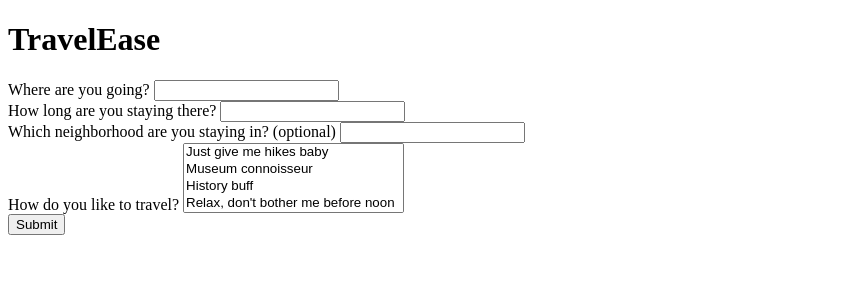
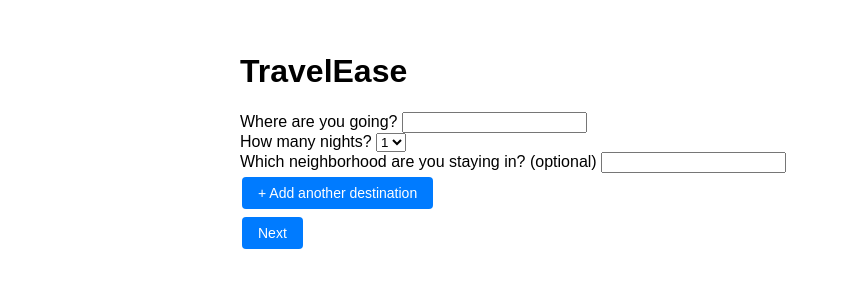
Before and after one commit to jbenadiva/travelease.ai, a Flask app: page / in a window 1280 px wide. Shown: the top 300 px of the page, without its empty margins (0-841 px from the left). Run offline with Flask 2, Linux system fonts and the light colour scheme.

Commit message:
Update UI and new feature to add new destination

```diff
--- a/app.py
+++ b/app.py
@@ -13,31 +13,39 @@
 @app.route("/", methods=("GET", "POST"))
 def index():
     if request.method == "POST":
-        location = request.form["location"]
-        days = request.form["days"]
-        neighborhood = request.form["neighborhood"]
+        locations = request.form.getlist("location")
+        nights = request.form.getlist("nights")
+        neighborhoods = request.form.getlist("neighborhood")
         travel_desires = request.form.getlist("travel_desires")
+
+        prompt = generate_prompt(locations, nights, neighborhoods, travel_desires)
         response = openai.Completion.create(
             model="text-davinci-003",
-            prompt=generate_prompt(location, days, neighborhood, travel_desires),
+            prompt=prompt,
             temperature=0.6,
             max_tokens=3000,  # Increase this value to allow longer responses
         )
-        return redirect(url_for("index", result=response.choices[0].text))
+        result = response.choices[0].text
+        return render_template("index.html", result=result)
 
-    result = request.args.get("result")
-    return render_template("index.html", result=result)
+    return render_template("index.html")
 
 
-def generate_prompt(location, days, neighborhood, travel_desires):
-    if neighborhood:
-        neighborhood_prompt = f", staying in the {neighborhood} neighborhood"
-    else:
-        neighborhood_prompt = ""
+def generate_prompt(locations, nights, neighborhoods, travel_desires):
+    travel_desires_prompt = ", ".join(travel_desires)
+    itinerary_prompts = []
 
-    travel_desires_str = ", ".join(travel_desires)
+    for i, location in enumerate(locations):
+        nights_str = str(nights[i]) if i < len(nights) else "unknown number of"
+        neighborhood_prompt = f" and they would like to stay in {neighborhoods[i]}" if i < len(neighborhoods) and \
+                                                                                       neighborhoods[i] else ""
+        itinerary_prompt = f"Destination {i + 1}: {location}\nYou have a new client who is looking to spend {nights_str} days in {location}{neighborhood_prompt}."
+        itinerary_prompts.append(itinerary_prompt)
 
-    return f"""You are a seasoned travel agent, and you have a knack for customizing the perfect schedule for those traveling with you, including finding some hidden gems. You are fun, cool, and great to speak with. You have a new client who is looking to spend {days} days in {location}{neighborhood_prompt}. They {travel_desires_str}. Please set up a full itinerary for them with an hour-by-hour breakdown."""
+    itinerary_prompt_combined = "\n".join(itinerary_prompts)
+    prompt = f"Here is your client's travel itinerary:\n{itinerary_prompt_combined}\n\nThey have mentioned that they are interested in the following activities: {travel_desires_prompt} Please create a personalized travel itinerary for them."
+
+    return prompt
 
 
 if __name__ == "__main__":
--- /dev/null
+++ b/static/script.js
@@ -0,0 +1,74 @@
+let destinationCount = 1;
+
+function addDestination() {
+  // Get the values from the current inputs
+  const currentLocation = document.querySelector("input[name='location']").value;
+  const currentNights = document.querySelector("select[name='nights[]']").value;
+  const currentNeighborhood = document.querySelector("input[name='neighborhood']").value;
+
+  // Replace the current inputs with static text
+  const destination = document.querySelector(".destination");
+  destination.innerHTML = `Location: ${currentLocation}<br>Nights: ${currentNights}<br>Neighborhood: ${currentNeighborhood || "N/A"}<br><br>`;
+
+  // Add a new set of inputs
+  addNewDestinationInputs();
+}
+
+function addNewDestinationInputs() {
+  destinationCount++;
+  const destinationGroup = document.createElement("div");
+  destinationGroup.className = "destination-group";
+
+  const locationLabel = document.createElement("label");
+  locationLabel.textContent = "Location:";
+  destinationGroup.appendChild(locationLabel);
+
+  const locationInput = document.createElement("input");
+  locationInput.type = "text";
+  locationInput.name = "location";
+  destinationGroup.appendChild(locationInput);
+
+  const nightsLabel = document.createElement("label");
+  nightsLabel.textContent = "How many nights?";
+  destinationGroup.appendChild(nightsLabel);
+
+  const nightsInput = document.createElement("select");
+  nightsInput.name = "nights[]";
+  for (let i = 1; i <= 6; i++) {
+    const option = document.createElement("option");
+    option.value = i;
+    option.textContent = i;
+    nightsInput.appendChild(option);
+  }
+  nightsInput.required = true;
+  destinationGroup.appendChild(nightsInput);
+
+  const neighborhoodLabel = document.createElement("label");
+  neighborhoodLabel.textContent = "Neighborhood (optional):";
+  destinationGroup.appendChild(neighborhoodLabel);
+
+  const neighborhoodInput = document.createElement("input");
+  neighborhoodInput.type = "text";
+  neighborhoodInput.name = "neighborhood";
+  destinationGroup.appendChild(neighborhoodInput);
+
+  const destinationsContainer = document.getElementById("destinations-container");
+  destinationsContainer.appendChild(destinationGroup);
+}
+
+document.getElementById("add-destination").addEventListener("click", addDestination);
+
+document.getElementById("next-step-1").addEventListener("click", () => {
+  document.getElementById("step-2").style.display = "block";
+});
+
+document.getElementById("next-step-2").addEventListener("click", () => {
+  document.getElementById("step-3").style.display = "block";
+});
+
+document.getElementById("travel_desires").addEventListener("change", (event) => {
+  const selectedDesires = Array.from(event.target.selectedOptions).map(option => option.value);
+  document.getElementById("selected-desires").textContent = selectedDesires.join(", ");
+});
+
+addNewDestinationInputs();
--- /dev/null
+++ b/static/style.css
@@ -0,0 +1,33 @@
+body {
+    font-family: Arial, sans-serif;
+    max-width: 800px;
+    margin: 0 auto;
+    padding: 2rem;
+}
+
+.destination-group {
+    margin-bottom: 1rem;
+}
+
+button {
+    background-color: #007BFF;
+    border: none;
+    color: white;
+    padding: 8px 16px;
+    text-align: center;
+    text-decoration: none;
+    display: inline-block;
+    font-size: 14px;
+    margin: 4px 2px;
+    cursor: pointer;
+    border-radius: 4px;
+}
+
+button:hover {
+    background-color: #0056B3;
+}
+
+#selected-desires {
+    display: inline-block;
+    padding-left: 0.5rem;
+}
--- a/templates/index.html
+++ b/templates/index.html
@@ -5,19 +5,38 @@
     <meta http-equiv="X-UA-Compatible" content="IE=edge">
     <meta name="viewport" content="width=device-width, initial-scale=1.0">
     <title>TravelEase</title>
+    <link rel="stylesheet" href="{{ url_for('static', filename='style.css') }}">
+    <style>
+        .hidden { display: none; }
+    </style>
 </head>
 <body>
     <h1>TravelEase</h1>
-    <form method="POST">
+    <form method="POST" id="travel-form">
+        <div id="step-1">
+    		<div id="destinations-container">
+       		 <div id="destinations">
+                <div class="destination">
                     <label for="location">Where are you going?</label>
                     <input type="text" name="location" required>
                     <br>
-        <label for="days">How long are you staying there?</label>
-        <input type="number" name="days" min="1" required>
+                    <label for="nights-1">How many nights?</label>
+                    <select name="nights[]" id="nights-1" required>
+                        {% for i in range(1, 7) %}
+                        <option value="{{ i }}">{{ i }}</option>
+                        {% endfor %}
+                    </select>
                     <br>
                     <label for="neighborhood">Which neighborhood are you staying in? (optional)</label>
                     <input type="text" name="neighborhood">
                     <br>
+                </div>
+    		</div>
+    		<button type="button" id="add-destination">+ Add another destination</button>
+    		<br>
+   		 <button type="button" id="next-step-1">Next</button>
+		</div>
+        <div id="step-2" class="hidden">
             <label for="travel_desires">How do you like to travel?</label>
             <select name="travel_desires" multiple required>
                 <option value="love hiking">Just give me hikes baby</option>
@@ -28,10 +47,12 @@
             </select>
             <br>
             <button type="submit">Submit</button>
+        </div>
     </form>
     {% if result %}
     <h2>Your Itinerary:</h2>
     <pre>{{ result }}</pre>
     {% endif %}
+    <script src="{{ url_for('static', filename='script.js') }}"></script>
 </body>
 </html>
```
Lines whose indentation alone changed are shown as unchanged.
